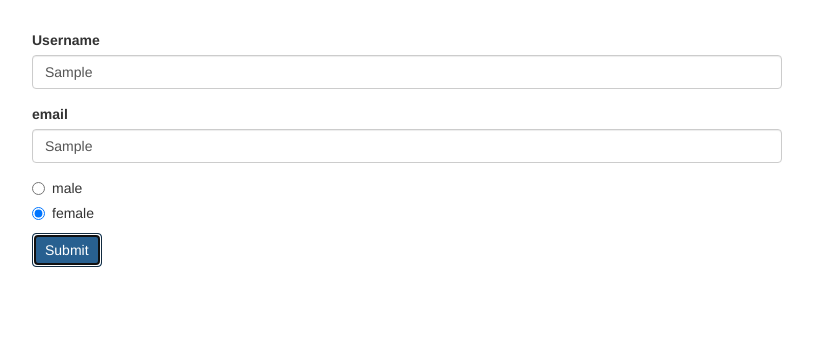
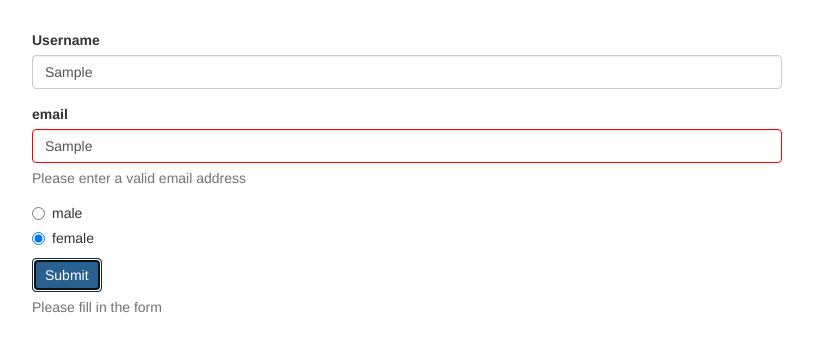
Before and after one commit to SheynaLew/angular-practicing-reactive-forms, an Angular app: page / in a window 1280 px wide. Both pictures are taken after typing "Sample", "Sample" into the empty fields and a click on the button "Submit". Shown: the top 352 px of the page, without its empty margins (233-1046 px from the left). Built offline with nearby package versions, Linux system fonts and the light colour scheme.

Commit message:
207 reactive getting access to controls

```diff
--- a/src/app/app.component.css
+++ b/src/app/app.component.css
@@ -1,3 +1,7 @@
 .container {
   margin-top: 30px;
 }
+
+input.ng-invalid.ng-touched {
+  border: 1px solid red;
+}
--- a/src/app/app.component.html
+++ b/src/app/app.component.html
@@ -9,6 +9,12 @@
             id="username"
 formControlName="username"
             class="form-control">
+            <span
+              class="help-block"
+              *ngIf="!signupForm.get('username').valid && signupForm.get('username').touched"
+            >
+              Please enter a valid username
+            </span>
         </div>
         <div class="form-group">
           <label for="email">email</label>
@@ -17,6 +23,12 @@
             id="email"
             formControlName="email"
             class="form-control">
+            <span
+              class="help-block"
+              *ngIf="!signupForm.get('email').valid && signupForm.get('email').touched"
+            >
+              Please enter a valid email address
+            </span>
         </div>
         <div class="radio" *ngFor="let gender of genders">
           <label>
@@ -27,6 +39,12 @@
           </label>
         </div>
         <button class="btn btn-primary" type="submit">Submit</button>
+        <span
+              class="help-block"
+              *ngIf="!signupForm.valid && signupForm.touched"
+            >
+              Please fill in the form
+            </span>
       </form>
     </div>
   </div>
```
